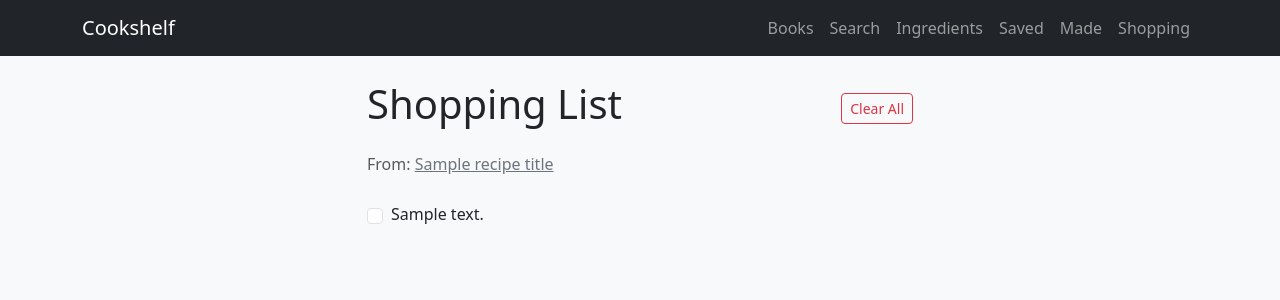
After one commit to superversivesf/cookshelf, a FastAPI app: template src/cooksLibrary/web/templates/shopping.html in a window 1280 px wide. The commit adds this page. Shown: the top 300 px of the page. Run offline with FastAPI, Linux system fonts and the light colour scheme; the template is opened without the code that fills it: most values are stand-ins (such as "Sample title", 1, 10 or a date in 2020); some libraries are stand-ins or nearby versions.

Commit message:
feat: add shopping list — add recipe ingredients, check off as you shop
- shopping_list table in schema (one active list, server-side)
- Query functions: add_recipe_to_shopping_list, get_shopping_list,
  toggle_shopping_list_item, clear_shopping_list
- Routes: GET/POST /shopping, POST /shopping/add/{id},
  POST /shopping/toggle/{id}, POST /shopping/clear
- Templates: shopping.html, partials for rows/items/button
- 'Add to List' button on recipe pages (both structured + fallback)
- 'Shopping' nav item in navbar
- 5 new tests, all passing

```diff
--- a/src/cooksLibrary/schema.sql
+++ b/src/cooksLibrary/schema.sql
@@ -66,6 +66,15 @@ CREATE TABLE IF NOT EXISTS made_recipes (
     made_at TEXT NOT NULL DEFAULT (datetime('now'))
 );
 
+CREATE TABLE IF NOT EXISTS shopping_list (
+    id INTEGER PRIMARY KEY AUTOINCREMENT,
+    recipe_id INTEGER NOT NULL,
+    recipe_title TEXT NOT NULL,
+    ingredient_text TEXT NOT NULL,
+    checked INTEGER NOT NULL DEFAULT 0,
+    added_at TEXT NOT NULL DEFAULT (datetime('now'))
+);
+
 CREATE VIRTUAL TABLE IF NOT EXISTS recipes_fts USING fts5(
     title, description, instructions, ingredient_names
 );
--- a/src/cooksLibrary/web/main.py
+++ b/src/cooksLibrary/web/main.py
@@ -9,6 +9,7 @@ from .routes.ingredients import router as ingredients_router
 from .routes.bookmarks import router as bookmarks_router
 from .routes.made import router as made_router
 from .routes.pages import router as pages_router
+from .routes.shopping import router as shopping_router
 
 
 def create_app() -> FastAPI:
@@ -32,6 +33,7 @@ def create_app() -> FastAPI:
     app.include_router(bookmarks_router)
     app.include_router(made_router)
     app.include_router(pages_router)
+    app.include_router(shopping_router)
     return app
 
 
--- a/src/cooksLibrary/web/routes/recipes.py
+++ b/src/cooksLibrary/web/routes/recipes.py
@@ -24,6 +24,8 @@ def recipe_view(request: Request, recipe_id: int):
         book = dict(book_row) if book_row else None
     bookmarked = queries.is_bookmarked(recipe_id)
     made = queries.is_made(recipe_id)
+    shopping_items = queries.get_shopping_list()
+    on_list = any(item["recipe_id"] == recipe_id for item in shopping_items)
     template_name = (
         "recipe_fallback.html"
         if recipe["render_method"] == "pdf_fallback"
@@ -32,5 +34,5 @@ def recipe_view(request: Request, recipe_id: int):
     return templates.TemplateResponse(
         request,
         template_name,
-        {"recipe": recipe, "book": book, "bookmarked": bookmarked, "made": made},
+        {"recipe": recipe, "book": book, "bookmarked": bookmarked, "made": made, "on_list": on_list},
     )
--- a/src/cooksLibrary/web/templates/base.html
+++ b/src/cooksLibrary/web/templates/base.html
@@ -27,6 +27,7 @@
                     <li class="nav-item"><a class="nav-link" href="/ingredients">Ingredients</a></li>
                     <li class="nav-item"><a class="nav-link" href="/bookmarks">Saved</a></li>
                     <li class="nav-item"><a class="nav-link" href="/made">Made</a></li>
+                    <li class="nav-item"><a class="nav-link" href="/shopping">Shopping</a></li>
                 </ul>
             </div>
         </div>
--- /dev/null
+++ b/src/cooksLibrary/web/templates/partials/shopping_list_items.html
@@ -0,0 +1,7 @@
+{% if not items %}
+<p class="text-muted">Your shopping list is empty. Add ingredients from any recipe.</p>
+{% else %}
+{% for item in items %}
+{% include "partials/shopping_list_row.html" %}
+{% endfor %}
+{% endif %}
--- /dev/null
+++ b/src/cooksLibrary/web/templates/partials/shopping_list_row.html
@@ -0,0 +1,8 @@
+<div class="form-check recipe-ingredient d-flex align-items-center" id="item-{{ item.id }}" style="min-height: 44px;">
+    <input class="form-check-input me-2" type="checkbox" id="check-{{ item.id }}"
+           {% if item.checked %}checked{% endif %}
+           hx-post="/shopping/toggle/{{ item.id }}" hx-swap="outerHTML" hx-target="#item-{{ item.id }}">
+    <label class="form-check-label flex-grow-1 {% if item.checked %}text-decoration-line-through text-muted{% endif %}" for="check-{{ item.id }}">
+        {{ item.ingredient_text }}
+    </label>
+</div>
--- a/src/cooksLibrary/web/templates/recipe.html
+++ b/src/cooksLibrary/web/templates/recipe.html
@@ -12,6 +12,7 @@
             <div class="d-flex gap-2">
                 {% include "partials/bookmark_button.html" %}
                 {% include "partials/made_button.html" %}
+                {% include "partials/shopping_list_button.html" %}
             </div>
         </div>
         {% if recipe.description %}
--- a/src/cooksLibrary/web/templates/recipe_fallback.html
+++ b/src/cooksLibrary/web/templates/recipe_fallback.html
@@ -12,6 +12,7 @@
             <div class="d-flex gap-2">
                 {% include "partials/bookmark_button.html" %}
                 {% include "partials/made_button.html" %}
+                {% include "partials/shopping_list_button.html" %}
             </div>
         </div>
 
--- /dev/null
+++ b/src/cooksLibrary/web/templates/shopping.html
@@ -0,0 +1,23 @@
+{% extends "base.html" %}
+{% block title %}Shopping List - Cookshelf{% endblock %}
+{% block content %}
+<div class="row justify-content-center">
+    <div class="col-12 col-md-8 col-lg-6">
+        <div class="d-flex justify-content-between align-items-center mb-3">
+            <h1>Shopping List</h1>
+            {% if items %}
+            <button hx-post="/shopping/clear" hx-target="#shopping-items" hx-swap="innerHTML"
+                    class="btn btn-outline-danger btn-sm">Clear All</button>
+            {% endif %}
+        </div>
+
+        {% if recipe_title %}
+        <p class="text-muted mb-3">From: <a href="/recipes/{{ recipe_id }}" class="link-secondary">{{ recipe_title }}</a></p>
+        {% endif %}
+
+        <div id="shopping-items">
+            {% include "partials/shopping_list_items.html" %}
+        </div>
+    </div>
+</div>
+{% endblock %}
```
Also changed, not shown: src/cooksLibrary/web/queries.py (+39 -0 lines), src/cooksLibrary/web/routes/shopping.py (added, +49 -0 lines), src/cooksLibrary/web/templates/partials/shopping_list_button.html (added, +7 -0 lines), tests/test_web_shopping.py (added, +64 -0 lines).
